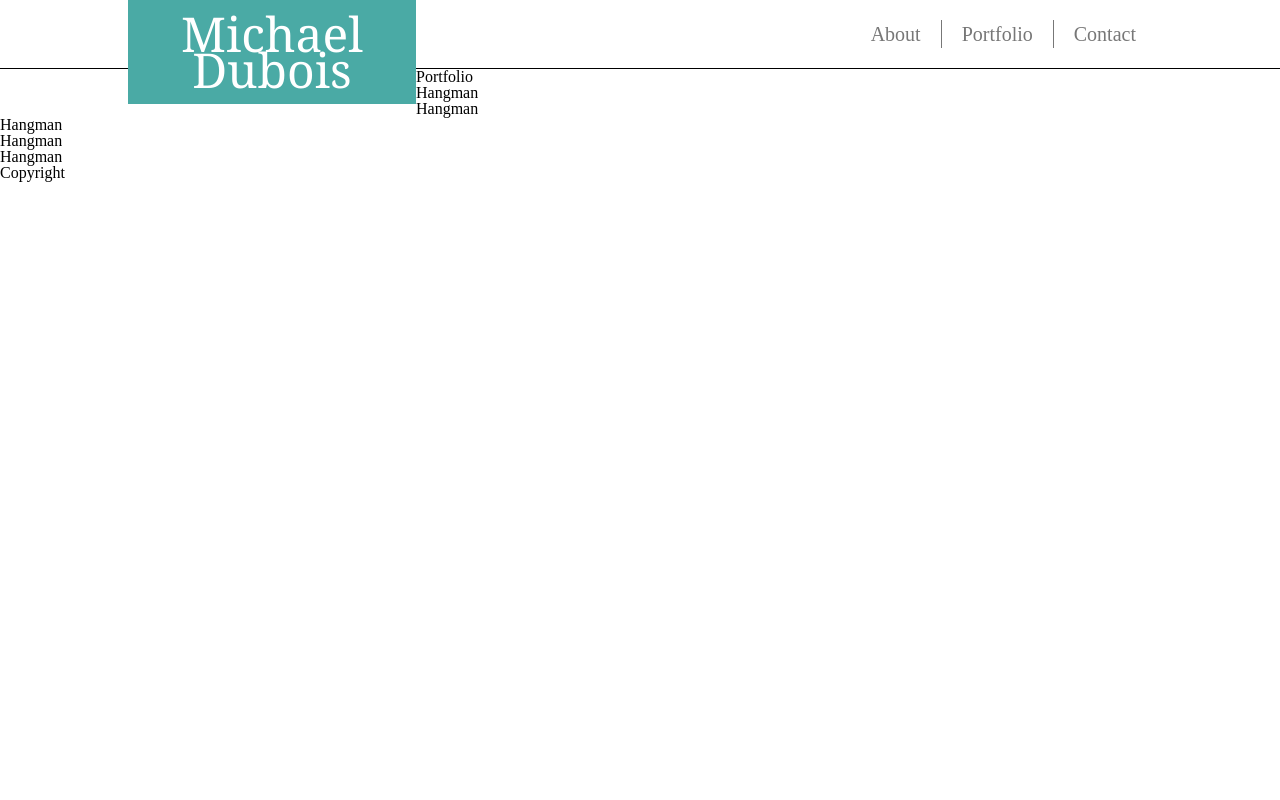
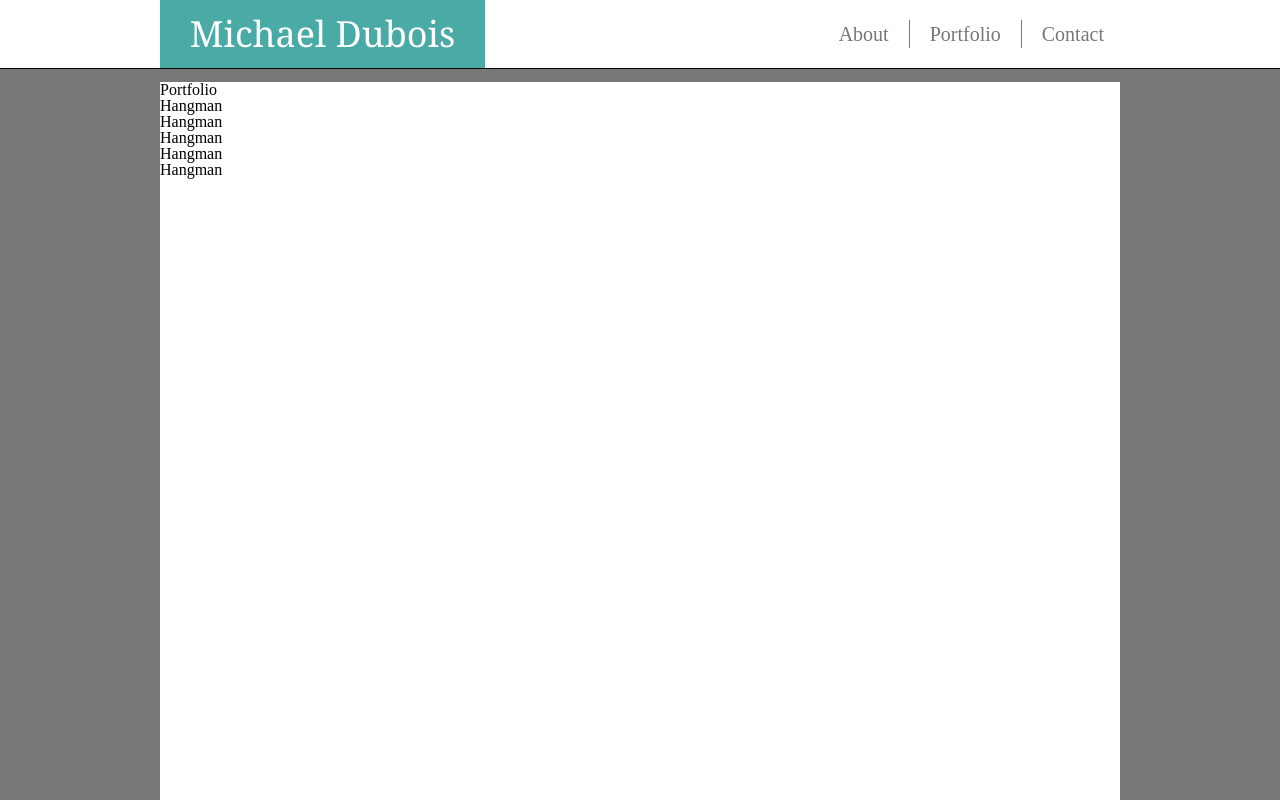
Before and after one commit to nightslife/Basic-Portfolio, a plain HTML site: page portfolio.html in a window 1280 px wide. Shown: the top 800 px of the page. Drawn offline with Linux system fonts and the light colour scheme.

Commit message:
Edited heading css, making heading bar centered to the content

```diff
--- a/assets/css/style.css
+++ b/assets/css/style.css
@@ -3,22 +3,26 @@
     height: 68px;
     border-bottom: 1px solid black;
 }
+.headcontent{
+    width: 960px;
+    height: 68px;
+    margin: auto;
+}
 .name{
     font-family: Georgia, 'Times New Roman', Times, serif;
     background-color:#4aaaa5;
-    font-size: 48px;
-    margin: 0 0 0 10%;
-    width: 20%;
+    font-size: 36px;
+    width: 325px;
     color: #ffffff;
-    line-height: 36px;
-    padding: 16px;
+    /* line-height: 36px; */
+    padding: 16px 0;
     text-align: center;
     float: left;
 }
 .navbar{
     float:  right;
     text-align: center;
-    margin: 20px 10% 0 0;
+    margin: 20px 0 0 0;
     font-size: 20px;
     color: #777777;
 
@@ -37,3 +41,14 @@
     margin: 0px 4px;
     padding: 4px 20px;
 }
+
+.content{
+    background-color: #ffffff;
+    width: 960px;
+    height: 960px;
+    margin: 1% auto;
+
+}
+body{
+    background-color: #777777;
+}
--- a/portfolio.html
+++ b/portfolio.html
@@ -4,8 +4,9 @@
     <link rel="stylesheet" href="assets/css/style.css">
     <link rel="images" href="assets/images">
 
-
+<head>
     <header>
+        <div class=headcontent>
             <div class="name">
                 Michael Dubois
             </div>
@@ -20,8 +21,11 @@
                     Contact
                 </div>
             </div>
+        </div>
     </header>
+</head>
     <body>
+        <div class=content>
             <head class="title">
                 Portfolio
             </head>
@@ -40,7 +44,7 @@
             <div class="rps">
                 Hangman
             </div>
-
+        </div>
 
     </body>
     <footer>
```
Lines whose indentation alone changed are shown as unchanged.
